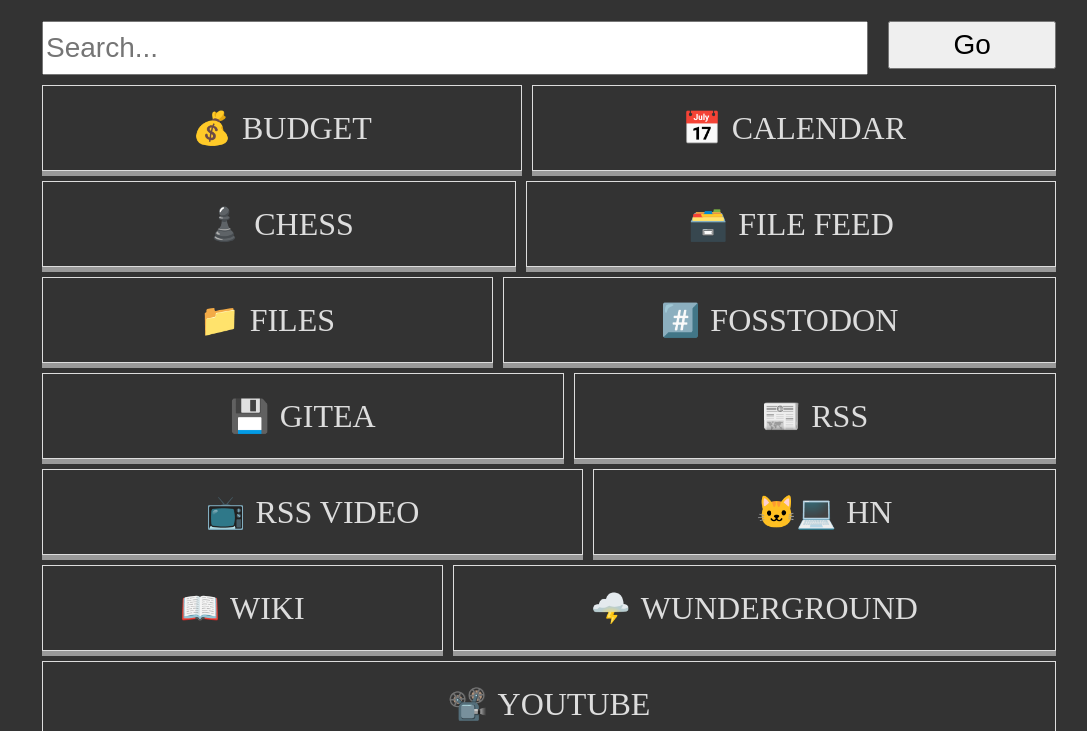
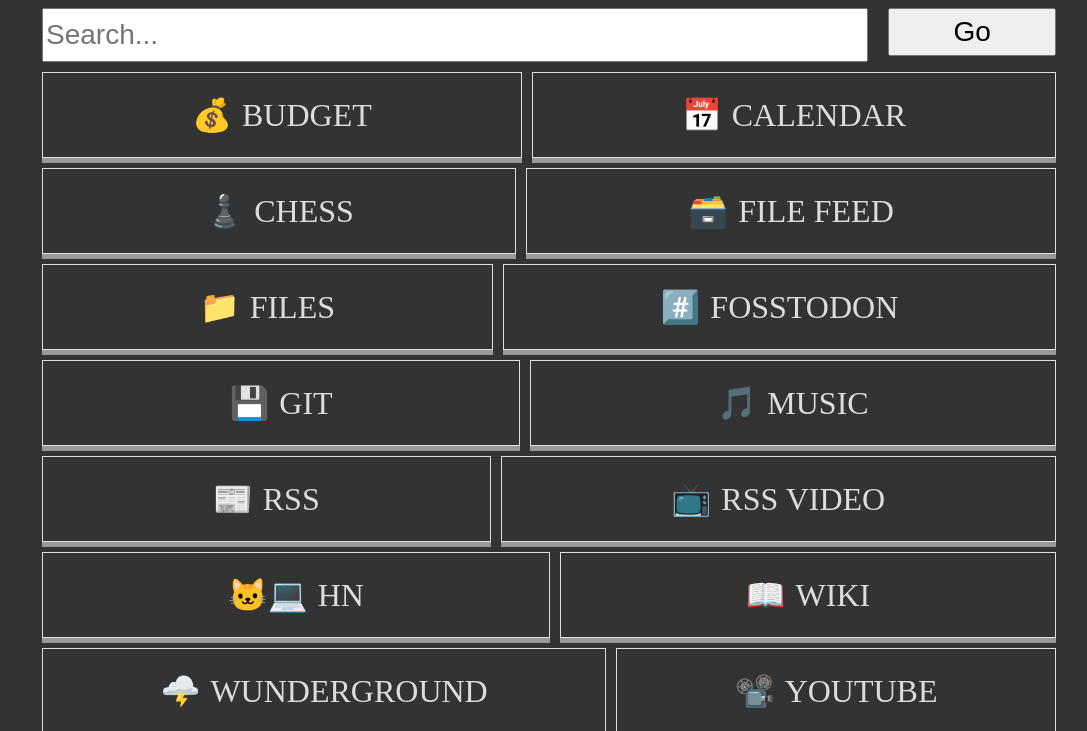
Before and after one commit to Mark-Powers/new-tab, a plain HTML site: page index.html in a window 1280 px wide. Shown: the top 731 px of the page, without its empty margins (96-1183 px from the left). Drawn offline with Linux system fonts and the light colour scheme; a script that the page names is missing.

Commit message:
Add music button

```diff
--- a/index.html
+++ b/index.html
@@ -8,8 +8,10 @@
 </head>
 
 <body>
-    <h1></h1>
-    <span class="search"><input id="searchInput" placeholder="Search..."><button id="searchBtn">Go</button></span>
+    <span class="search">
+      <input id="searchInput" placeholder="Search...">
+      <button id="searchBtn">Go</button>
+    </span>
     <div class="items">
         <a class="item" id="budget">
             <span class="icon">💰</span><span>BUDGET</span>
@@ -29,8 +31,11 @@
         <a class="item" id="mastodon" href="https://fosstodon.org">
             <span class="icon">#️⃣</span><span>FOSSTODON</span>
         </a>
-        <a class="item" id="gitea">
-            <span class="icon">💾</span><span>GITEA</span>
+        <a class="item" id="git">
+            <span class="icon">💾</span><span>GIT</span>
+        </a>
+        <a class="item" id="music">
+            <span class="icon">🎵</span><span>MUSIC</span>
         </a>
         <a class="item" id="rss">
             <span class="icon">📰</span><span>RSS</span>
--- a/link-manager.js
+++ b/link-manager.js
@@ -1,10 +1,11 @@
 document.getElementById("wiki").href = `${WIKI_URL}`;
 document.getElementById("rss").href = `${RSS_URL}`;
 document.getElementById("rssvideo").href = `${RSS_VIDEO_URL}`;
-document.getElementById("gitea").href = `${GITEA_URL}`;
+document.getElementById("git").href = `${GIT_URL}`;
 document.getElementById("files").href = `${FILES_URL}`;
 document.getElementById("filefeed").href = `${FILE_FEED_URL}`;
 document.getElementById("calendar").href = `${CALENDAR_URL}`;
 document.getElementById("budget").href = `${BUDGET_URL}`;
 document.getElementById("chess").href = `${CHESS_URL}`;
 document.getElementById("wunderground").href = `https://www.wunderground.com/forecast/${WUNDERGROUND_STATION}`
+document.getElementById("music").href = `${MUSIC_URL}`;
```
